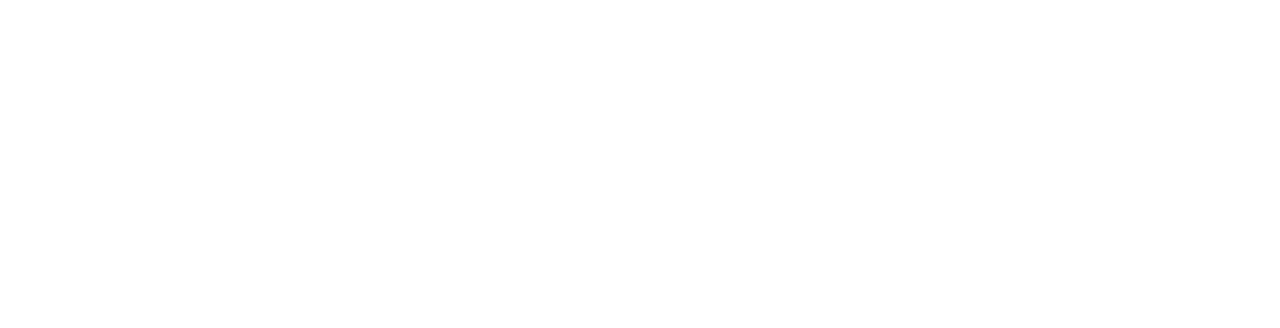
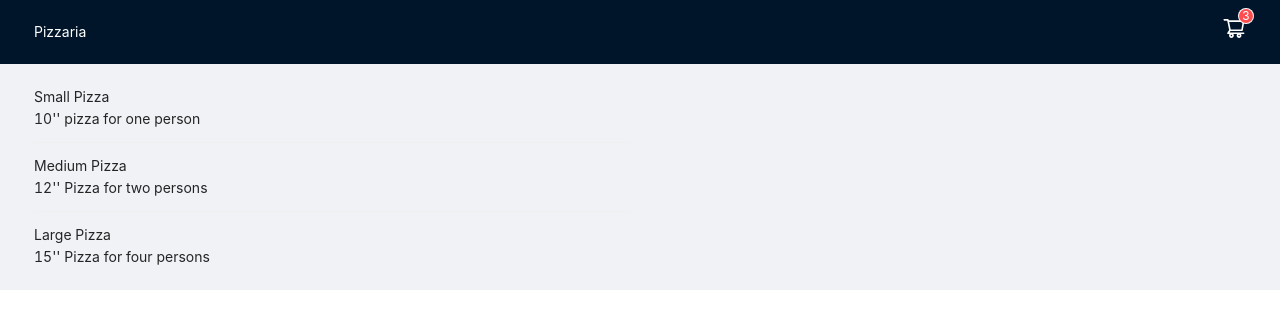
Before and after one commit to mitulparmar21696/restaurants-poc, a React (Create React App) app: page /pizza-list in a window 1280 px wide. Before the commit this address had no page. Shown: the top 328 px of the page. Built offline with nearby package versions, Linux system fonts and the light colour scheme.

Commit message:
Fix: design added

```diff
--- a/src/components/Base/AppButton/index.tsx
+++ b/src/components/Base/AppButton/index.tsx
@@ -1,5 +1,37 @@
-import React from "react"
+import React from 'react';
+import { Button, ButtonProps } from 'antd';
 
-export const AppButton = () => {
-    return (<></>)
-}
+export const AppButton = (props: ButtonProps) => {
+  const {
+    id,
+    disabled,
+    type,
+    size,
+    onClick,
+    target,
+    href,
+    danger,
+    htmlType,
+    style,
+    title,
+    children,
+    ...rest
+  } = props;
+  return (
+    <Button
+      id={id}
+      type={type}
+      size={size}
+      href={href}
+      target={target}
+      danger={danger}
+      htmlType={htmlType}
+      disabled={disabled}
+      style={style}
+      title={title}
+      onClick={onClick}
+      {...rest}>
+      {children}
+    </Button>
+  );
+};
--- /dev/null
+++ b/src/components/Layout/Layout.scss
@@ -0,0 +1,16 @@
+.LayoutContainer {
+
+    .ant-layout-header {
+        color: white;
+        // background: transparent;
+        display: flex;
+        padding: 0 34px;
+        .logo {
+            flex: 1;
+        }
+        svg {
+            color: white;
+        }
+    }
+
+}
--- /dev/null
+++ b/src/components/Layout/index.tsx
@@ -0,0 +1,42 @@
+import React, { ReactNode } from 'react';
+import './Layout.scss';
+import { Layout, Badge, Menu, Dropdown } from 'antd';
+import { ShoppingCartOutlined } from '@ant-design/icons';
+const { Header, Content } = Layout;
+type LayoutTpe = {
+  children: ReactNode;
+};
+
+const MainLayout = ({ children }: LayoutTpe) => {
+  // console.log('props', props);
+
+  const cartMenu = (
+    <Menu>
+      <Menu.Item key="0">
+        <a href="#">Empty Cart</a>
+      </Menu.Item>
+      <Menu.Item key="1">
+        <a href="#">View Cart</a>
+      </Menu.Item>
+    </Menu>
+  );
+  return (
+    <div className="LayoutContainer">
+      <Layout>
+        <Header>
+          <div className="logo">Pizzaria</div>
+          <div className="cart">
+            <Dropdown overlay={cartMenu} trigger={['click']}>
+              <Badge count={3} size="small">
+                <ShoppingCartOutlined style={{ fontSize: '24px' }} />
+              </Badge>
+            </Dropdown>
+          </div>
+        </Header>
+        <Content>{children}</Content>
+      </Layout>
+    </div>
+  );
+};
+
+export default MainLayout;
--- /dev/null
+++ b/src/pages/Dashboard/Dashboard.scss
@@ -0,0 +1,14 @@
+.DashboardContainer {
+    display: flex;
+    justify-content: center;
+    align-items: center;
+    height: 100vh;
+
+    .ant-btn-default {
+        width: 150px;
+        height: 100px;
+    }
+    .ant-divider-vertical {
+        height: 100px;
+    }
+}
--- a/src/pages/Dashboard/Dashboard.tsx
+++ b/src/pages/Dashboard/Dashboard.tsx
@@ -1,7 +1,16 @@
 import React from 'react';
+import { Divider } from 'antd';
+import './Dashboard.scss';
+import { AppButton } from 'components/Base/AppButton';
 
 const DashboardPage = () => {
-  return <>Dashboard</>;
+  return (
+    <div className="DashboardContainer">
+      <AppButton type="default">Dinning</AppButton>
+      <Divider type="vertical" />
+      <AppButton type="default">Take Away</AppButton>
+    </div>
+  );
 };
 
 export default DashboardPage;
--- /dev/null
+++ b/src/pages/PizzaList/PizzaList.tsx
@@ -0,0 +1,64 @@
+import React, { useState } from 'react';
+import { List, Card } from 'antd';
+interface PizzaType {
+  id: number;
+  name: string;
+  description: string;
+  price: number;
+}
+const PizzaList = () => {
+  const [selectedPizza, setSelectedPizza] = useState<PizzaType>();
+
+  const pizzas = [
+    {
+      id: 1,
+      name: 'Small Pizza',
+      description: "10'' pizza for one person",
+      price: 11.99
+    },
+    {
+      id: 2,
+      name: 'Medium Pizza',
+      description: "12'' Pizza for two persons",
+      price: 15.99
+    },
+    {
+      id: 3,
+      name: 'Large Pizza',
+      description: "15'' Pizza for four persons",
+      price: 21.99
+    }
+  ];
+
+  const handleSelectPizza = (pizza: PizzaType) => {
+    setSelectedPizza(pizza);
+  };
+
+  return (
+    <div style={{ display: 'flex', margin: '0px 24px', overflow: 'hidden' }}>
+      <div style={{ flex: 1, margin: '10px' }}>
+        <List
+          dataSource={pizzas}
+          renderItem={(pizza: PizzaType) => (
+            <List.Item onClick={() => handleSelectPizza(pizza)}>
+              <div style={{ display: 'flex', flexDirection: 'column' }}>
+                <div>{pizza.name}</div>
+                <div>{pizza.description}</div>
+              </div>
+            </List.Item>
+          )}
+        />
+      </div>
+      <div style={{ flex: 1, margin: '10px' }}>
+        {selectedPizza && (
+          <Card title={selectedPizza.name} style={{ width: '100%' }}>
+            <p>{selectedPizza.description}</p>
+            <p>Price: ${selectedPizza.price}</p>
+          </Card>
+        )}
+      </div>
+    </div>
+  );
+};
+
+export default PizzaList;
--- a/src/routes/elements.tsx
+++ b/src/routes/elements.tsx
@@ -10,6 +10,10 @@
     </Suspense>
   );
 };
+// Main Layout
+export const MainLayout = Loadable(lazy(() => import('components/Layout')));
 
 // Dashboard Pages
 export const Dashboard = Loadable(lazy(() => import('pages/Dashboard/Dashboard')));
+// Pizza list
+export const PizzaList = Loadable(lazy(() => import('pages/PizzaList/PizzaList')));
--- a/src/routes/index.tsx
+++ b/src/routes/index.tsx
@@ -4,7 +4,7 @@
 // components
 import GuestGuard from 'components/auth/GuestGuard';
 // pages
-import { Dashboard } from 'routes/elements';
+import { Dashboard, MainLayout, PizzaList } from 'routes/elements';
 
 export const Router: React.FC = () => {
   return useRoutes([
@@ -23,6 +23,16 @@
               <Dashboard />
             </GuestGuard>
           )
+        },
+        {
+          path: 'pizza-list',
+          element: (
+            <GuestGuard>
+              <MainLayout>
+                <PizzaList />
+              </MainLayout>
+            </GuestGuard>
+          )
         }
       ]
     }
--- a/src/utils/constant.ts
+++ b/src/utils/constant.ts
@@ -1,5 +1,3 @@
-const Constants = {
-
-}
+const Constants = {};
 
 export default Constants;
```
Also changed, not shown: src/components/Base/AppButton/AppButton.scss (added), src/pages/PizzaList/PizzaList.scss (added).
